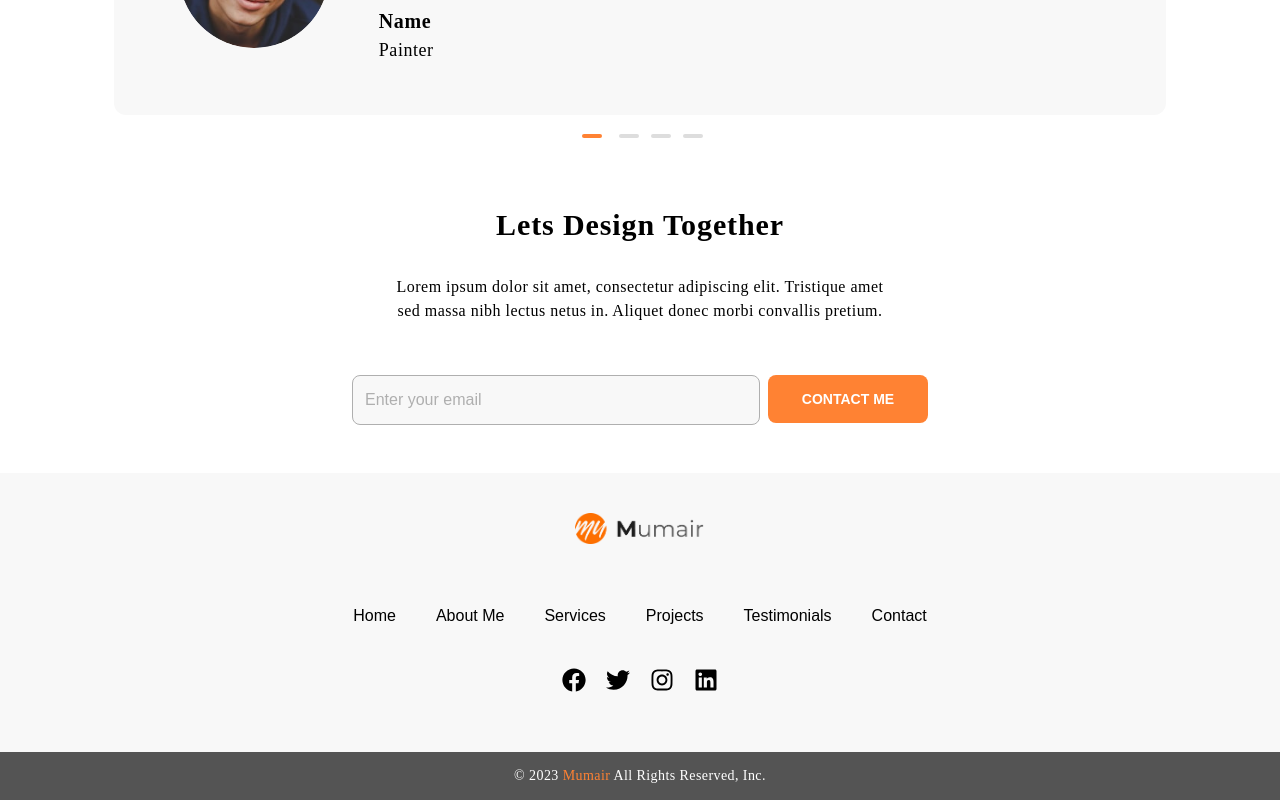
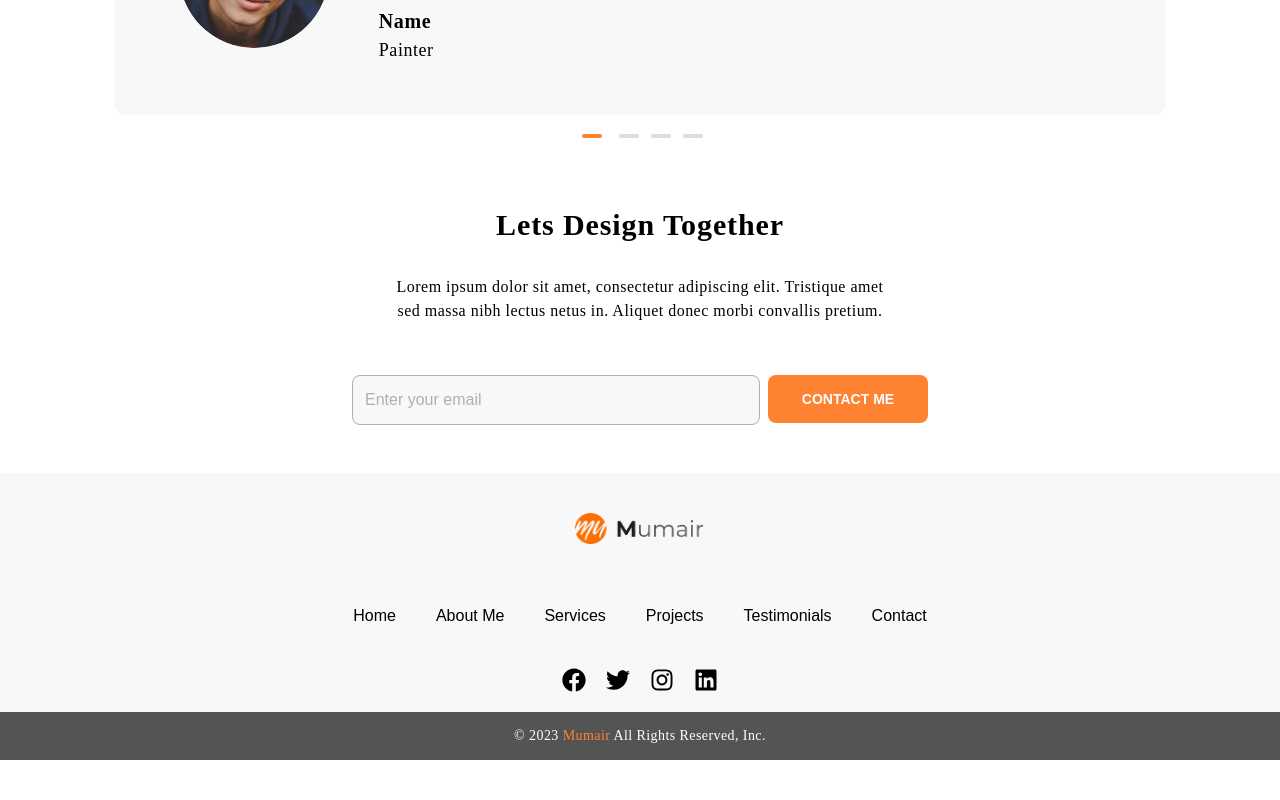
Before and after one commit to TurinSadia/Personal-Portfolio-Sample, a Next.js app: page / in a window 1280 px wide. Shown: the part 3148-3948 px from the top of the page. After the commit the page ends 3908 px from the top, so only its background shows below. Built offline with nearby package versions, Linux system fonts and the light colour scheme.

Commit message:
Update Footer.tsx

```diff
--- a/src/components/Footer.tsx
+++ b/src/components/Footer.tsx
@@ -7,7 +7,7 @@ const Footer = () => {
   return (
     <footer className="bg-gray">
       {/* Footer Container */}
-      <div className="container py-10 px-5">
+      <div className="container pt-10 px-5">
         {/* Logo Section */}
         <div className="text-center mb-5">
           <Link href="#">
```
